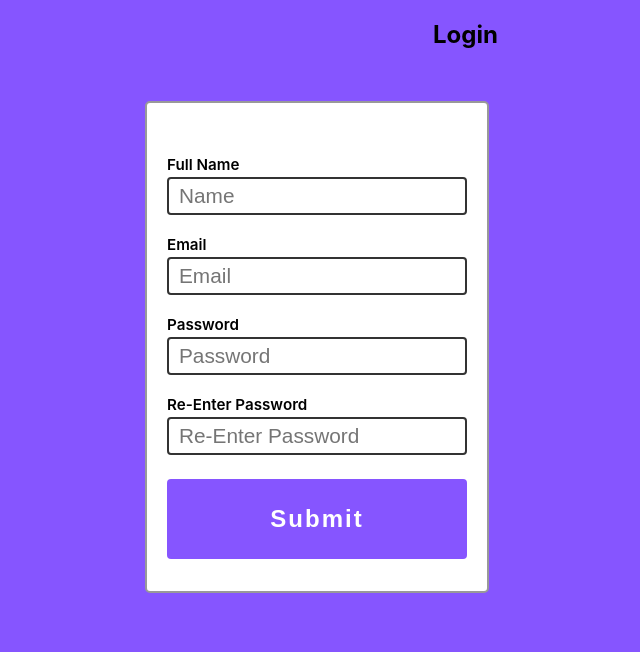
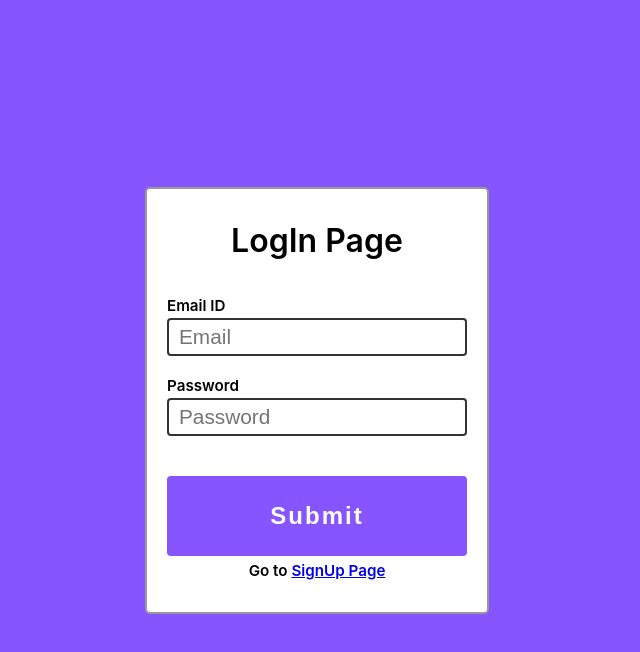
Before and after one commit to Ajaykathait/Assignment_one_N, a React (Create React App) app: page /auth/login in a window 1280 px wide. Shown: the top 652 px of the page, without its empty margins (323-963 px from the left). Built offline with nearby package versions, Linux system fonts and the light colour scheme.

Commit message:
user login signup

```diff
--- a/src/layout/publicLayout.js
+++ b/src/layout/publicLayout.js
@@ -3,22 +3,22 @@ import Box from "@mui/material/Box";
 import Grid from "@mui/material/Grid";
 // import Counter from "@pages/public/counter/Counter";
 // import ReduxCounter from "@pages/public/counter-redux/ReduxCounter";
-import SignUp from "@pages/public/signup";
+// import SignUp from "@pages/public/signup";
 
 export default function PublicLayout({ children }) {
   return (
     <Box sx={{ flexGrow: 1 }}>
       <Grid container spacing={2}>
-        <Grid item xs={7}>
+        <Grid item xs={1}>
           {/* <h2>Some placeholder</h2> */}
         </Grid>
         <Grid item xs={5}>
-          {children}
         </Grid>
       </Grid>
+      {children}
       {/* <Counter /> */}
       {/* <ReduxCounter /> */}
-      <SignUp />
+      {/* <SignUp /> */}
     </Box>
   );
 }
--- a/src/pages/private/dashboard/index.js
+++ b/src/pages/private/dashboard/index.js
@@ -1,11 +1,14 @@
 import React from "react";
 import Button from "@mui/material/Button";
+import { AppDispatcher } from "@redux/";
 
 function Dashboard() {
+
   return (
     <div>
       <h1>Dashboard</h1>
       <Button variant="contained">Hello World</Button>
+      <Button style={{ marginLeft: '10px' }} variant="contained" onClick={() => { AppDispatcher.setUserLoggedOut() }}>LogOut</Button>
     </div>
   );
 }
--- a/src/pages/public/counter/Counter.css
+++ b/src/pages/public/counter/Counter.css
@@ -1,4 +1,4 @@
-button{
+.btn {
     font-size: 10rem;
     width: 200px;
     height: 200px;
@@ -6,7 +6,7 @@ button{
     text-align: center;
 }
 
-.counter{
+.counter {
     display: flex;
     justify-content: center;
     flex-direction: row;
@@ -15,6 +15,6 @@ button{
     flex-flow: wrap;
 }
 
-h1{
+h1 {
     font-size: 6rem;
 }
--- a/src/pages/public/counter/Counter.js
+++ b/src/pages/public/counter/Counter.js
@@ -6,7 +6,7 @@ export default function Counter() {
 
   return (
     <div className="counter">
-      <button
+      <button className="btn"
         onClick={() => {
           count > 0
             ? setCount(count - 1)
--- a/src/pages/public/login/index.js
+++ b/src/pages/public/login/index.js
@@ -1,9 +1,53 @@
-import React from "react";
+import React, { useState } from "react";
+import "../signup/indexx.scss";
+import { AppDispatcher } from "@redux/";
 
 const Login = () => {
+
+  const [MailId, setMailId] = useState('');
+  const [Password, setPassword] = useState('');
+  const localData = JSON.parse(localStorage.getItem("user"));
+
+  const logInSubmit = (event) => {
+    (localData.some((item) => { return ((MailId == item.Email) && (Password == item.Password)) })) ? (alert("logIn Successful"), AppDispatcher.updateUserTokens()) : (alert('Email or Password is wrong'), event.preventDefault());
+
+  }
+
   return (
     <div>
-      <h2>Login </h2>
+      <div className="SignUp-page">
+        <form onSubmit={logInSubmit}>
+
+          <div className="title">LogIn Page</div>
+          <div className="single-input">
+            <label htmlFor="">Email ID</label>
+            <input
+              type="email"
+              placeholder="Email"
+              required
+              onChange={(event) => {
+                setMailId(event.target.value)
+              }}
+            />
+          </div>
+          <div className="single-input">
+            <label htmlFor="">Password</label>
+            <input
+              type="password"
+              placeholder="Password"
+              required
+              onChange={(event) => {
+                setPassword(event.target.value)
+              }}
+            />
+          </div>
+
+          <button className="btn" type="submit">
+            Submit
+          </button>
+          <p style={{ fontSize: '.95rem', fontWeight: '600', textAlign: 'center', marginTop: '5px' }}>Go to <a href="/auth/signup">SignUp Page</a></p>
+        </form>
+      </div>
     </div>
   );
 };
--- a/src/pages/public/signup/index.js
+++ b/src/pages/public/signup/index.js
@@ -1,26 +1,48 @@
 import React, { useState, useEffect } from "react";
-import "./index.scss";
+import { useHistory } from "react-router-dom";
+import "./indexx.scss";
 
 const SignUp = () => {
   const [name, setName] = useState("");
   const [email, setEmail] = useState("");
   const [password, setPassword] = useState([]);
   const [rePass, setRePass] = useState([]);
-  const localStorageData = localStorage.getItem("user");
+  const localStorageData = JSON.parse(localStorage.getItem("user"));
   const [Array, setArray] = useState(
-    localStorageData ? JSON.parse(localStorageData) : []
+    localStorageData ? localStorageData : []
   );
+
+  let history = useHistory();
 
   const userDetails = {
     Name: name,
     Email: email,
     Password: password
   };
-  const submitForm = (event) => {
-    password == rePass
-      ? (setArray([...Array, userDetails]), event.preventDefault())
-      : (event.preventDefault(),
-        alert("!!! Password Field and Re-Enter Password Field should match"));
+
+
+  const submitForm = event => {
+    // console.log(
+    //   arrayOfEmail.find(item => {
+    //     console.log(email + "the email");
+    //     item == email;
+    //   })
+    // );
+    const localData = JSON.parse(localStorage.getItem("user"));
+    let flag = false;
+    localData.map(item => {
+      return (item.Email === email ? flag = true : console.log("flag"))
+    });
+
+
+    flag ? (alert("This Email Already Used Please Use New Email ID"), event.preventDefault()) :
+      // T1
+      password == rePass
+        ? (setArray([...Array, userDetails]), setArray([...Array, userDetails]),
+          alert("!!!Congratulations, The SignUp is Completed"), history.push('/auth/login'))
+        : (event.preventDefault(),
+          alert("!!! Password Field and Re-Enter Password Field should match"));
+    // /T1
   };
 
   useEffect(() => {
@@ -30,12 +52,14 @@ const SignUp = () => {
     <div>
       <div className="SignUp-page">
         <form onSubmit={submitForm}>
+
+          <div className="title">SignUp Page</div>
           <div className="single-input">
             <label htmlFor="">Full Name</label>
             <input
               type="text"
               placeholder="Name"
-              onChange={(event) => {
+              onChange={event => {
                 setName(event.target.value);
               }}
               required
@@ -46,7 +70,7 @@ const SignUp = () => {
             <input
               type="mail"
               placeholder="Email"
-              onChange={(event) => {
+              onChange={event => {
                 setEmail(event.target.value);
               }}
               required
@@ -57,7 +81,7 @@ const SignUp = () => {
             <input
               type="password"
               placeholder="Password"
-              onChange={(event) => {
+              onChange={event => {
                 setPassword(event.target.value);
               }}
               required
@@ -68,7 +92,7 @@ const SignUp = () => {
             <input
               type="password"
               placeholder="Re-Enter Password"
-              onChange={(event) => {
+              onChange={event => {
                 setRePass(event.target.value);
               }}
               required
@@ -92,6 +116,8 @@ const SignUp = () => {
           <button className="btn" type="submit">
             Submit
           </button>
+          <p style={{ fontSize: '.95rem', fontWeight: '600', textAlign: 'center', marginTop: '5px' }}>Go to <a href="/auth/login">LogIn Page</a></p>
+
         </form>
       </div>
     </div>
--- a/src/pages/public/signup/index.scss
+++ b/src/pages/public/signup/indexx.scss
@@ -1,28 +1,28 @@
 @charset "UTF-8";
 @import url("https://fonts.googleapis.com/css2?family=Poppins:wght@300;400;500;600&display=swap");
 body {
-  padding: 0;
-  margin: 0;
-  background-color: #8655ff;
+    padding: 0;
+    margin: 0;
+    background-color: #8655ff;
 }
 
 * {
-  -webkit-box-sizing: border-box;
-          box-sizing: border-box;
+    -webkit-box-sizing: border-box;
+    box-sizing: border-box;
 }
-p{
+p {
     margin: 0;
 }
 
-
-.SignUp-page{
+.SignUp-page {
     display: flex;
     flex-direction: column;
     width: 100%;
     align-items: center;
     justify-content: center;
-    margin-top: 2rem;
-    form{
+    // margin-top: 2rem;
+    min-height: 100vh;
+    form {
         display: flex;
         flex-direction: column;
         max-width: 750px;
@@ -30,16 +30,23 @@ p{
         background-color: #fff;
         border-radius: 5px;
         border: solid 2px #999;
-        .single-input{
+
+        .title {
+            font-size: 2rem;
+            font-weight: 600;
+            text-align: center;
+            margin-bottom: 1rem;
+        }
+        .single-input {
             display: flex;
             flex-direction: column;
             margin-top: 20px;
-            label{
-                font-size: .95rem;
+            label {
+                font-size: 0.95rem;
                 font-weight: 600;
                 margin-bottom: 3px;
             }
-            input{
+            input {
                 font-size: 1.3rem;
                 border: 2px solid #333;
                 padding: 5px 10px;
@@ -47,19 +54,20 @@ p{
                 outline: none;
             }
         }
-        button{
-            width: 300px; font-size: 1.3rem;
+        button {
+            width: 300px;
+            font-size: 1.3rem;
             border: none;
             padding: 5px 10px;
             border-radius: 4px;
             height: 80px;
-            margin-top: 1.5rem;
+            margin-top: 2.5rem;
             color: #fff;
             font-size: 1.5rem;
             font-weight: 600;
             letter-spacing: 2px;
-            outline: none;  background-color: #8655ff;
+            outline: none;
+            background-color: #8655ff;
         }
     }
-
 }
```
